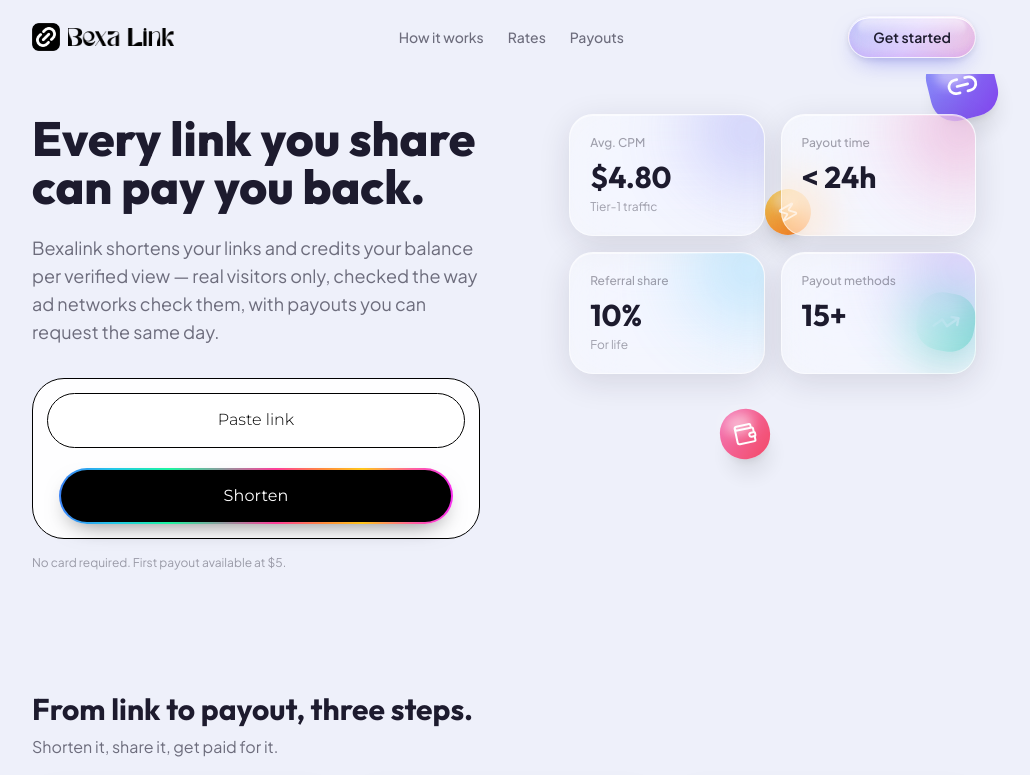
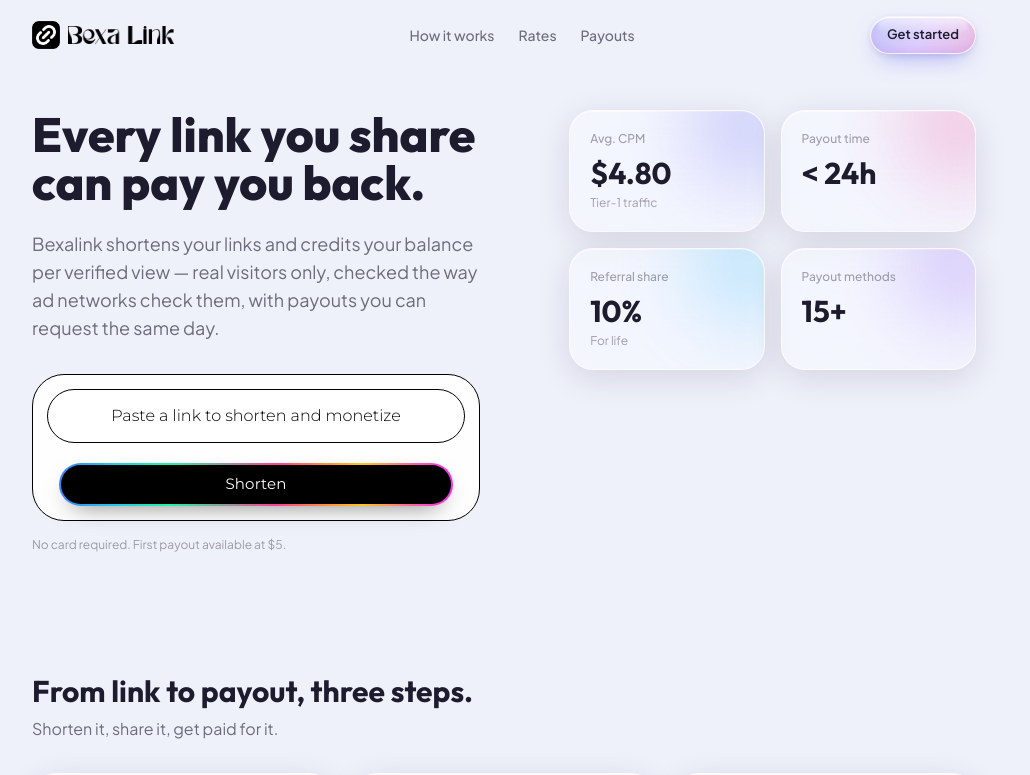
Before and after one commit to bexalinks-lab/Bexalinks-, a Next.js app: page / in a window 1280 px wide. Shown: the top 775 px of the page, without its empty margins (136-1166 px from the left). Built offline with nearby package versions, Linux system fonts and the light colour scheme.

Commit message:
Update LandingPage.jsx

```diff
--- a/frontend/LandingPage.jsx
+++ b/frontend/LandingPage.jsx
@@ -8,7 +8,7 @@
 
 import { useState } from 'react';
 import {
-  ArrowRight, Globe2, Link2, ShieldCheck, Wallet, Users, Copy, Zap, TrendingUp,
+  ArrowRight, Globe2, Link2, ShieldCheck, Wallet, Users, Copy,
 } from 'lucide-react';
 import BrandLogo from './BrandLogo';
 
@@ -77,7 +77,7 @@ function Nav() {
         <a href="#rates" className="hover:text-[var(--ink)] transition-colors">Rates</a>
         <a href="#payouts" className="hover:text-[var(--ink)] transition-colors">Payouts</a>
       </nav>
-      <CtaButton href="/signup" className="px-6 py-2.5 rounded-full text-sm shrink-0">
+      <CtaButton href="/signup" className="px-4 py-2 rounded-full text-[13px] shrink-0">
         Get started
       </CtaButton>
     </header>
@@ -121,11 +121,11 @@ function HeroShortenBar() {
           value={url}
           onChange={(e) => setUrl(e.target.value)}
           onKeyDown={(e) => e.key === 'Enter' && shorten()}
-          placeholder="Paste link"
+          placeholder="Paste a link to shorten and monetize"
           aria-label="Link to shorten"
           className="shorten-input"
         />
-        <CtaButton variant="shorten" onClick={shorten} disabled={busy} className="mx-3 py-3.5 rounded-full text-base">
+        <CtaButton variant="shorten" onClick={shorten} disabled={busy} className="mx-3 py-2 rounded-full text-[15px]">
           {busy ? 'Shortening…' : 'Shorten'}
         </CtaButton>
       </div>
@@ -153,36 +153,9 @@ function WidgetStat({ label, value, sublabel, gradient }) {
   );
 }
 
-// Big glossy 3D icon badges scattered behind the headline — link/money
-// themed, kept behind the text (-z-10) so they peek through the gaps
-// around the bold letters rather than sit on top of them.
-function HeroIcons() {
-  const icons = [
-    { Icon: Link2, gradient: 'from-indigo-400 to-violet-600', style: { top: '-4%', right: '2%' }, size: 68, rotate: -14 },
-    { Icon: Zap, gradient: 'from-amber-300 to-orange-500', style: { top: '20%', right: '20%' }, size: 46, rotate: 16 },
-    { Icon: TrendingUp, gradient: 'from-emerald-300 to-teal-500', style: { top: '38%', right: '4%' }, size: 58, rotate: 10 },
-    { Icon: Wallet, gradient: 'from-pink-400 to-rose-500', style: { top: '58%', right: '24%' }, size: 50, rotate: -12 },
-  ];
-  return (
-    <div className="pointer-events-none absolute inset-0 -z-10 overflow-hidden" aria-hidden="true">
-      {icons.map(({ Icon, gradient, style, size, rotate }, i) => (
-        <div
-          key={i}
-          className={`absolute flex items-center justify-center rounded-3xl bg-gradient-to-br ${gradient} shadow-xl opacity-95`}
-          style={{ ...style, width: size, height: size, transform: `rotate(${rotate}deg)` }}
-        >
-          <div className="glass-shine" />
-          <Icon size={size * 0.48} strokeWidth={2} className="text-white relative z-10" />
-        </div>
-      ))}
-    </div>
-  );
-}
-
 function Hero() {
   return (
     <section className="relative px-6 sm:px-10 max-w-5xl mx-auto pt-10 pb-20">
-      <HeroIcons />
       <div className="grid lg:grid-cols-[1.1fr_0.9fr] gap-10 items-start">
         <div className="relative">
           <h1 className="font-display font-extrabold text-[2.6rem] sm:text-5xl leading-[1.08] text-[var(--ink)] mb-6">
@@ -398,7 +371,7 @@ function ClosingCTA() {
         </div>
 
         <div className="flex items-center gap-2">
-          <CtaButton href="/signup" className="flex-1 px-6 py-3 rounded-full text-sm">
+          <CtaButton href="/signup" className="flex-1 px-5 py-2.5 rounded-full text-[13px]">
             Get started
           </CtaButton>
           <a href="/login" aria-label="Log in" className="btn btn-secondary w-11 h-11 shrink-0 rounded-full">
```
